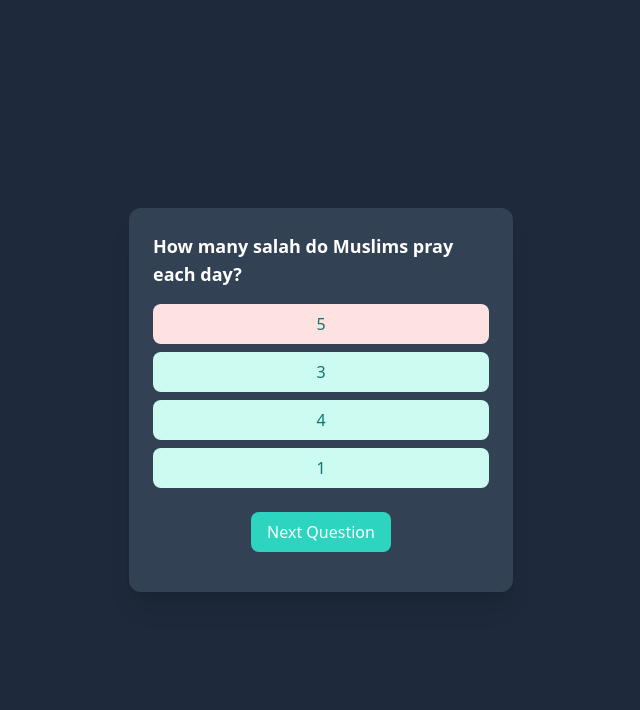
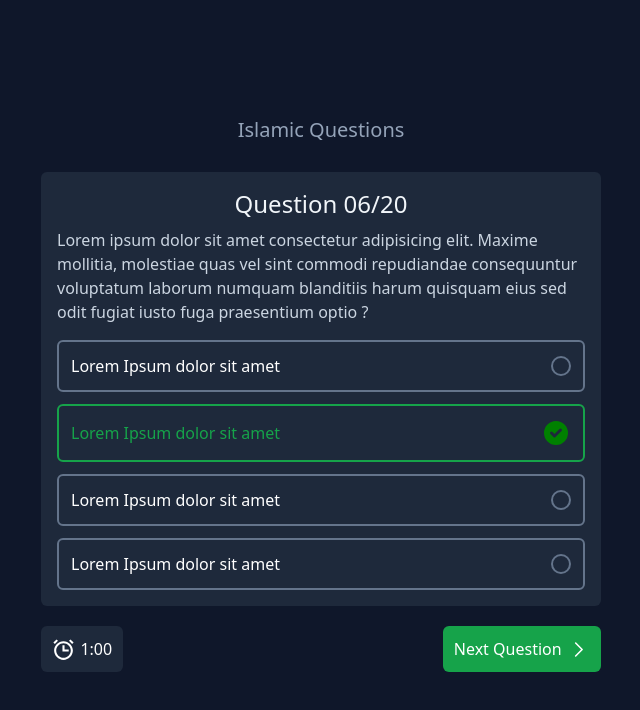
Before and after one commit to Ali-Umed/react-quiz-app, a React (Vite) app: page / in a window 1280 px wide. Shown: the top 710 px of the page, without its empty margins (319-959 px from the left). Built offline with nearby package versions, Linux system fonts and the light colour scheme.

Commit message:
Questions and Questions Detail Component added

```diff
--- a/index.html
+++ b/index.html
@@ -2,9 +2,9 @@
 <html lang="en">
   <head>
     <meta charset="UTF-8" />
-    <link rel="icon" type="image/svg+xml" href="/vite.svg" />
+    <link rel="icon" href="./public/question-mark.png" />
     <meta name="viewport" content="width=device-width, initial-scale=1.0" />
-    <title>Vite + React + TS</title>
+    <title>Quiz App</title>
   </head>
   <body>
     <div id="root"></div>
--- a/package.json
+++ b/package.json
@@ -14,7 +14,8 @@
   "dependencies": {
     "json-server": "^1.0.0-alpha.23",
     "react": "^18.2.0",
-    "react-dom": "^18.2.0"
+    "react-dom": "^18.2.0",
+    "react-icons": "^5.0.1"
   },
   "devDependencies": {
     "@vitejs/plugin-react": "^4.2.1",
--- a/src/App.jsx
+++ /dev/null
@@ -1,30 +0,0 @@
-function App() {
-  return (
-    <div className="w-screen h-screen flex flex-col justify-center items-center bg-slate-800 text-white">
-      <div className="flex flex-col items-center w-96 h-96 bg-slate-700 shadow-xl rounded-xl p-6">
-        <p className="text-lg font-semibold mb-4">
-          How many salah do Muslims pray each day?
-        </p>
-        <ul className="w-full">
-          <li className="w-full py-2 px-4 bg-red-100 rounded-lg mb-2 text-teal-700 text-center cursor-pointer transition-colors duration-300 hover:bg-teal-200">
-            5
-          </li>
-          <li className="w-full py-2 px-4 bg-teal-100 rounded-lg mb-2 text-teal-700 text-center cursor-pointer transition-colors duration-300 hover:bg-teal-200">
-            3
-          </li>
-          <li className="w-full py-2 px-4 bg-teal-100 rounded-lg mb-2 text-teal-700 text-center cursor-pointer transition-colors duration-300 hover:bg-teal-200">
-            4
-          </li>
-          <li className="w-full py-2 px-4 bg-teal-100 rounded-lg mb-2 text-teal-700 text-center cursor-pointer transition-colors duration-300 hover:bg-teal-200">
-            1
-          </li>
-        </ul>
-        <button className="bg-teal-400 text-white py-2 px-4 rounded-lg mt-4 hover:bg-teal-500 transition-colors duration-300">
-          Next Question
-        </button>
-      </div>
-    </div>
-  );
-}
-
-export default App;
--- /dev/null
+++ b/src/components/App.jsx
@@ -0,0 +1,11 @@
+import Questions from "./Questions";
+
+function App() {
+  return (
+    <div className="w-screen h-screen flex justify-center items-center bg-slate-900 text-white px-2 py-5">
+      <Questions />
+    </div>
+  );
+}
+
+export default App;
--- /dev/null
+++ b/src/components/Questions.jsx
@@ -0,0 +1,28 @@
+import React from "react";
+import QuestionsDetail from "./QuestionsDetail";
+import { GoChevronLeft, GoChevronRight } from "react-icons/go";
+import { BiAlarm } from "react-icons/bi";
+
+export default function Questions() {
+  return (
+    <section className="w-[35rem] flex flex-col gap-2 justify-center items-center py-5">
+      <header>
+        <h2 className="text-xl text-slate-400">Islamic Questions</h2>
+      </header>
+
+      <main className="p-2 bg-slate-800 rounded-md mt-5 max-w-[35rem]">
+        <QuestionsDetail />
+      </main>
+      <footer className="flex justify-between items-center w-full my-3">
+        <div className="flex justify-center items-center gap-1 rounded-md bg-slate-800 p-[0.65rem]">
+          <BiAlarm size={25} />
+          <p>1:00</p>
+        </div>
+        <div className="flex justify-center items-center gap-1 rounded-md bg-green-600 p-[0.65rem] hover:cursor-pointer hover:bg-green-500">
+          <button>Next Question</button>
+          <GoChevronRight size={25} />
+        </div>
+      </footer>
+    </section>
+  );
+}
--- /dev/null
+++ b/src/components/QuestionsDetail.jsx
@@ -0,0 +1,37 @@
+import React from "react";
+import { HiCheckCircle } from "react-icons/hi";
+
+export default function QuestionsDetail() {
+  return (
+    <div className="p-2">
+      <h1 className="text-2xl text-slate-100 text-center mb-2">
+        Question 06/20
+      </h1>
+      <p className="text-slate-300 mb-4">
+        Lorem ipsum dolor sit amet consectetur adipisicing elit. Maxime
+        mollitia, molestiae quas vel sint commodi repudiandae consequuntur
+        voluptatum laborum numquam blanditiis harum quisquam eius sed odit
+        fugiat iusto fuga praesentium optio ?
+      </p>
+
+      <section className="flex flex-col justify-center items-center gap-3">
+        <div className="unselected">
+          <p>Lorem Ipsum dolor sit amet</p>
+          <p className="check"></p>
+        </div>
+        <div className="selected">
+          <p className="text-green-600">Lorem Ipsum dolor sit amet</p>
+          <HiCheckCircle color="green" size={30} />
+        </div>
+        <div className="unselected">
+          <p>Lorem Ipsum dolor sit amet</p>
+          <p className="check"></p>
+        </div>
+        <div className="unselected">
+          <p>Lorem Ipsum dolor sit amet</p>
+          <p className="check"></p>
+        </div>
+      </section>
+    </div>
+  );
+}
--- a/src/index.css
+++ b/src/index.css
@@ -1,3 +1,25 @@
 @tailwind base;
 @tailwind components;
 @tailwind utilities;
+
+* {
+    margin: 0;
+    padding: 0;
+    box-sizing: border-box;
+}
+
+::selection {
+    background-color: #16A34A;
+}
+
+.unselected {
+    @apply flex justify-between items-center p-3 w-full border-2 border-slate-500 rounded-md
+}
+
+.selected {
+    @apply flex justify-between items-center p-3 w-full border-2 border-green-600 rounded-md
+}
+
+.check {
+    @apply w-5 rounded-full p-2 border-2 border-slate-500 hover:border-slate-400 hover:cursor-pointer
+}
--- a/src/main.jsx
+++ b/src/main.jsx
@@ -1,6 +1,6 @@
 import React from "react";
 import ReactDOM from "react-dom";
-import App from "./App";
+import App from "./components/App";
 import "./index.css";
 
 ReactDOM.render(
```
Also changed, not shown: public/question-mark.png (added), 1 other file (tests, documents, lock files or other folders).
